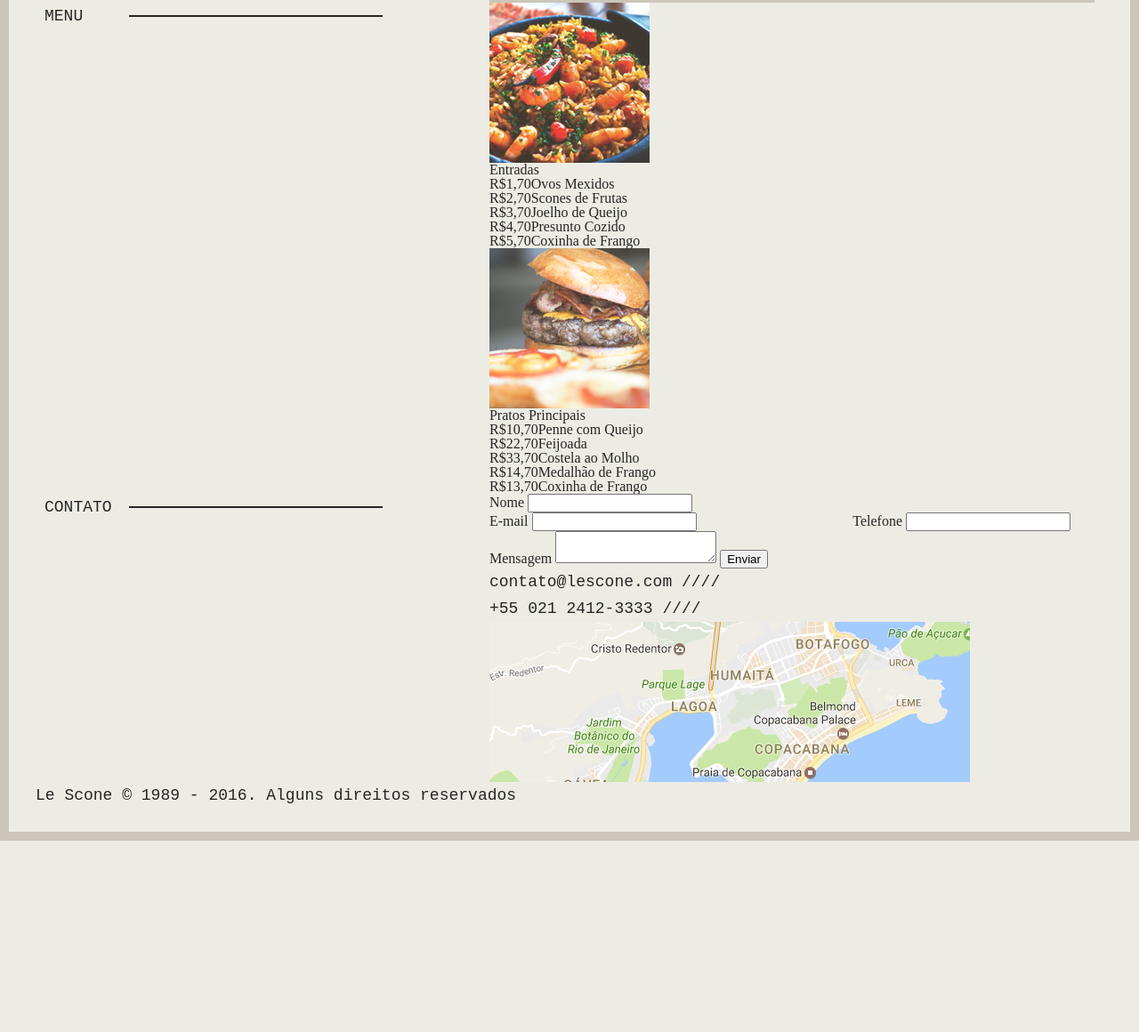
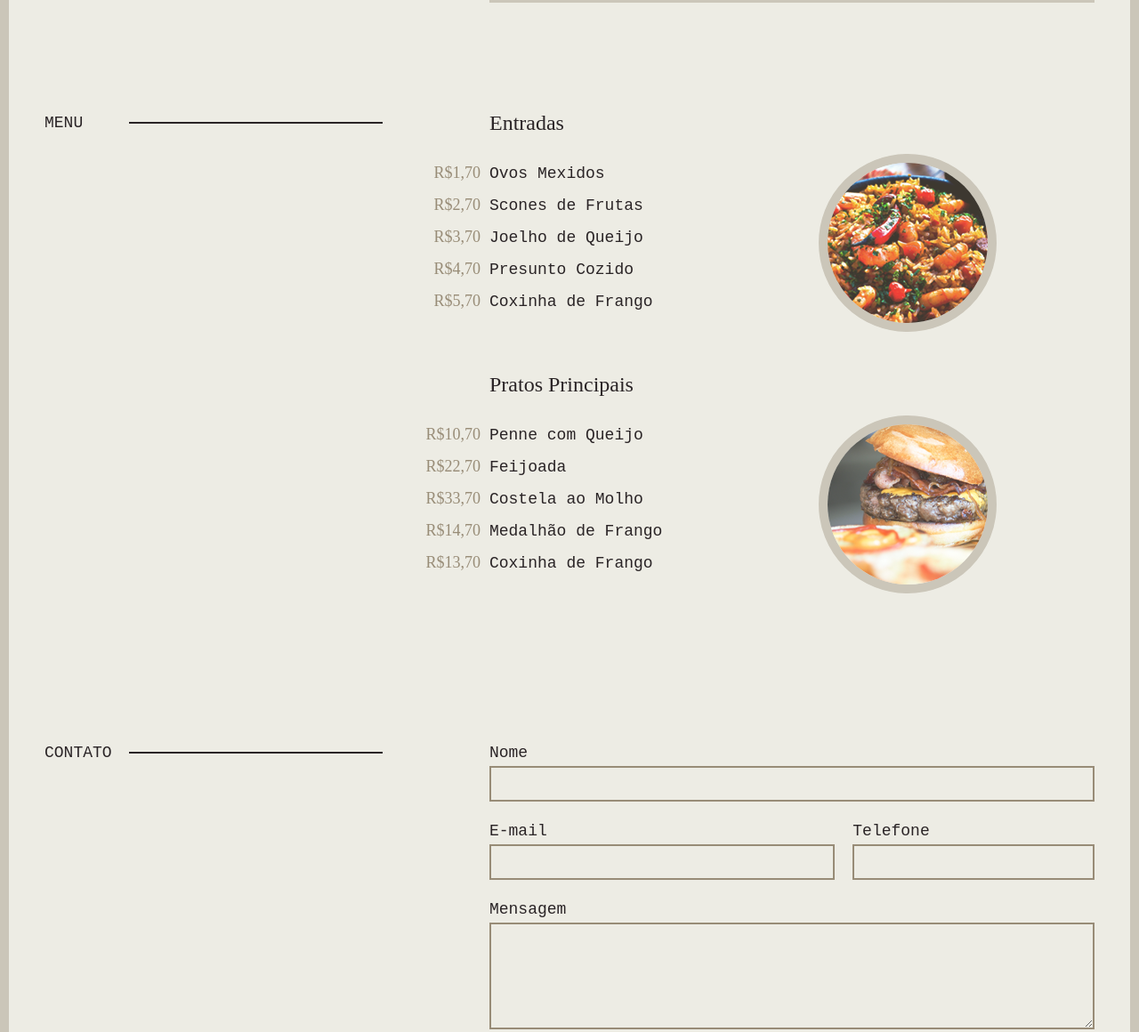
Before and after one commit to ViniSantosJ/Le-Scone, a plain HTML site: page Le Scone/index.html in a window 1280 px wide. Shown: the part 943-2103 px from the top of the page at 89% size. Before the commit the page ends 1888 px from the top, so only its background shows below. Drawn offline with Linux system fonts and the light colour scheme; a web font is replaced by a local one.

Commit message:
Menu e Contato
Ajustei a parte do Menu e do Contato do site.

```diff
--- a/Le Scone/index.html
+++ b/Le Scone/index.html
@@ -16,7 +16,7 @@
     <div class="grid-5">
       <img class="logo" src="img/lescone.png" alt="Le Scone">
       <div class="intro-info">
-        <p>De Seg. à Sab.<span class="aberto"></span><br> das 07:00 às 18:00h</p>
+        <p>De Seg. à Sab.<span class="aberto"></span><br> das 07:00h às 18:00h</p>
         <p>Praia de Botafogo, 300<br>Rio de Janeiro - RJ</p>
       </div>
       <p class="intro-telefone">+55 021 2412-3333</p>
--- /dev/null
+++ b/Le Scone/scss/_contato.scss
@@ -0,0 +1,73 @@
+.contato {
+  margin-top: 120px;
+  margin-bottom: 120px;
+  @include d(s) {
+    margin-top: 60px;
+    margin: 60px;
+  }
+}
+
+.contato form {
+  label {
+    @include tipo-1(18);
+    display: block;
+  }
+  input[type="text"],
+  input[type="email"],
+  textarea {
+    @include tipo-1(18);
+    color: $cinza;
+    width: 100%;
+    padding: 0 5px;
+    height: 40px;
+    border: 2px solid $bege-escuro;
+    background: transparent;
+    margin-bottom: 1em;
+    &:hover,
+    &:focus {
+      outline: none;
+      border-color: $bege-medio;
+    }
+  }
+  textarea {
+    height: 120px;
+  }
+}
+
+input.button {
+  @include tipo-1(18);
+  cursor: pointer;
+  color: $bege-escuro;
+  text-transform: uppercase;
+  border: 2px solid $bege-escuro;
+  background: transparent;
+  display: block;
+  width: 200px;
+  padding-top: 5px;
+  @include box-shadow(5px 5px 0 -2px $bege-medio, 5px 5px 0 0 $bege-escuro);
+  transition: 0.3s;
+  &:hover {
+    @include box-shadow(3px 3px 0 -2px $bege-medio, 3px 3px 0 0 $bege-escuro);
+  }
+}
+
+.contato-info {
+  display: inline-block;
+  color: $bege-escuro;
+  margin-top: 2em;
+  margin-bottom: 3em;
+  @include d(l) {
+    float: right;
+    text-align: right;
+    margin-top: -3em;
+  }
+}
+
+.contato-mapa {
+  display: block;
+  @include box-shadow(0 0 0 10px $bege-medio);
+  clear: both;
+  img {
+    width: 100%;
+  }
+}
--- a/Le Scone/scss/_menu.scss
+++ b/Le Scone/scss/_menu.scss
@@ -0,0 +1,47 @@
+.menu {
+  margin-top: 120px;
+  margin-bottom: 120px;
+  @include d(s) {
+    margin-top: 60px;
+    margin-bottom: 60px;
+  }
+}
+
+.menu-item {
+  margin-bottom: 60px;
+  h2 {
+    @include tipo-2(24);
+    margin-bottom: 1em;
+  }
+  li {
+    @include tipo-1(18);
+    line-height: em(35, 18);
+    span {
+      font-family: $fonte-2;
+      color: $bege-escuro;
+      display: inline-block;
+      width: 70px;
+      margin-right: 10px;
+      margin-left: -80px;
+      text-align: right;
+      @include d(s) {
+        margin-left: 0px;
+        width: auto;
+      }
+    }
+  }
+  img {
+    border-radius: 50%;
+    border: 10px solid $bege-medio;
+    position: absolute;
+    right: 0px;
+    margin-top: 50px;
+    @include d(l) {
+      right: 120px;
+    }
+    @include d(s) {
+      width: 120px;
+      margin-top: 0px;
+    }
+  }
+}
--- a/Le Scone/scss/_variaveis-e-mixins.scss
+++ b/Le Scone/scss/_variaveis-e-mixins.scss
@@ -31,3 +31,9 @@
     line-height: em(30, 24);
   }
 }
+
+@mixin box-shadow($shadow...) {
+  -webkit-box-shadow: $shadow;
+  -moz-box-shadow: $shadow;
+  box-shadow: $shadow;
+}
--- a/Le Scone/scss/style.scss
+++ b/Le Scone/scss/style.scss
@@ -7,3 +7,4 @@
 // Partes
 @import "intro";
 @import "menu";
+@import "contato";
```
Also changed, not shown: Le Scone/css/style.css, Le Scone/css/style.min.css, 2 other files.
